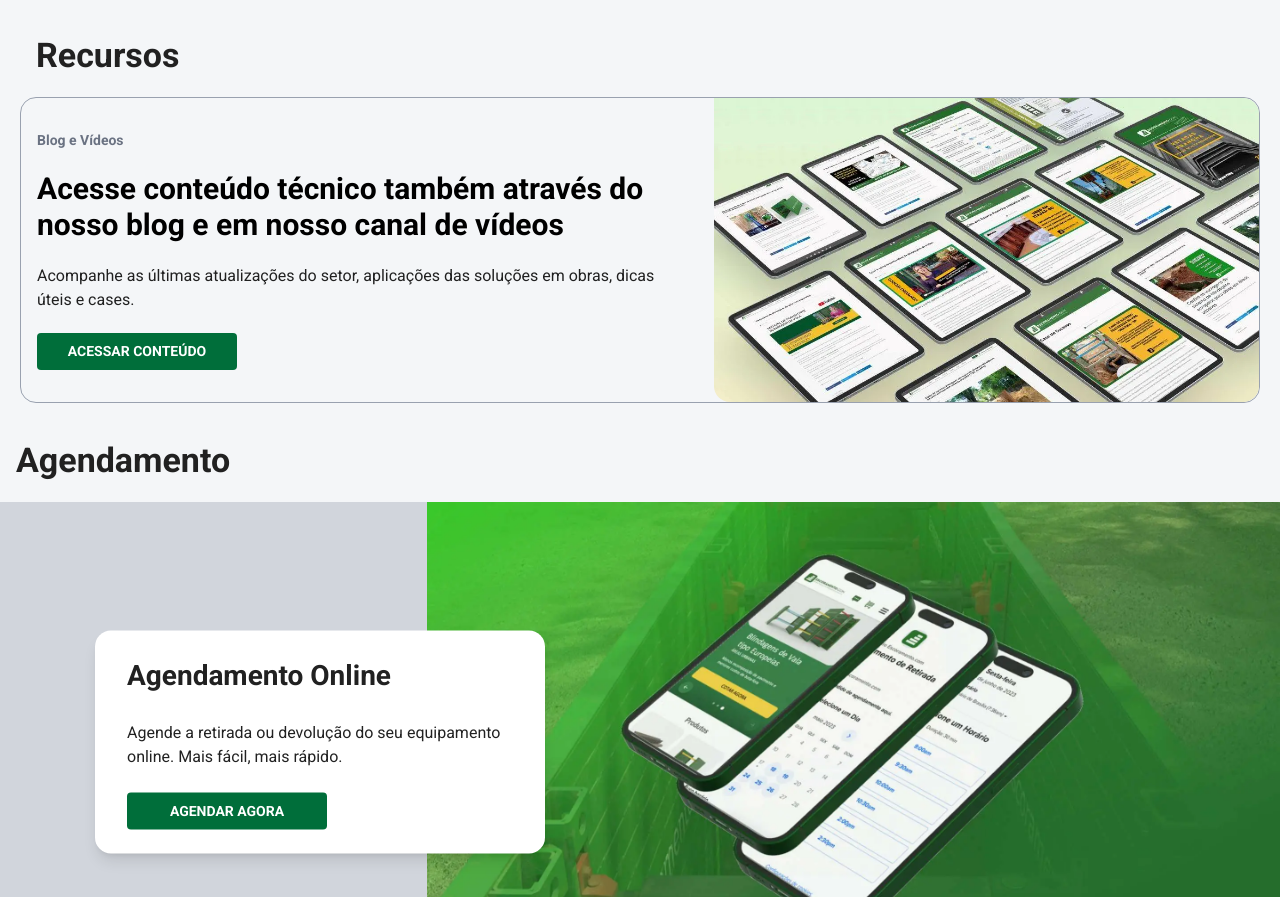
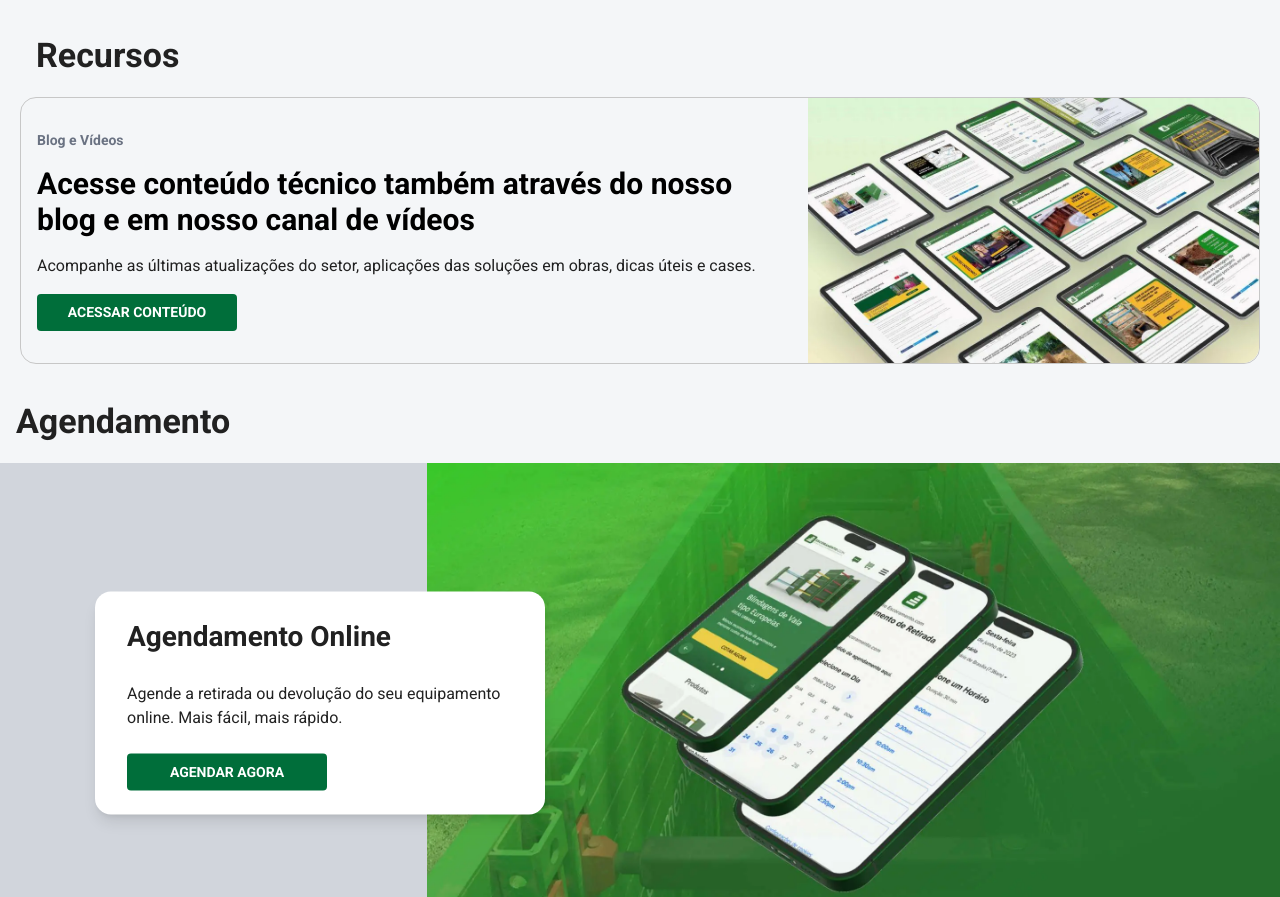
Before and after one commit to andrelucca99/desafio_front, a Next.js app: page / in a window 1280 px wide. Shown: the part 2830-3727 px from the top of the page. Built offline with nearby package versions, Linux system fonts and the light colour scheme.

Commit message:
style: ajuste no resposivo do componente SectionResources

```diff
--- a/src/components/SectionResources/index.tsx
+++ b/src/components/SectionResources/index.tsx
@@ -10,8 +10,8 @@ export default function SectionResources() {
   return (
     <section className="w-full bg-[#F4F6F8] py-2 px-5">
       <TitleSection>Recursos</TitleSection>
-      <div className="flex w-full flex-col sm:flex-row bg-transparent gap-3 border border-gray-400 rounded-2xl">
-        <div className="w-full md:w-3/4 flex flex-col justify-between gap-4 py-8 px-4">
+      <div className="flex w-full flex-col lg:flex-row bg-transparent gap-3 border border-[#c7c7c7] rounded-2xl">
+        <div className="w-full lg:w-3/4 flex flex-col justify-between gap-4 py-8 px-4">
           <span className="text-sm font-bold text-gray-500">Blog e Vídeos</span>
 
           <h3 className="text-[20px] md:text-3xl font-bold">
@@ -24,7 +24,9 @@ export default function SectionResources() {
 
           <Button text="acessar conteúdo" />
         </div>
-        <Image className="rounded-b-2xl md:rounded-r-2xl" src={foto} alt="Recursos" width={545} height={310} />
+        <div className="w-full lg:w-[545px]">
+          <Image className="h-full sm:rounded-bl-2xl sm:rounded-br-2xl lg:rounded-b-none lg:rounded-r-2xl lg:rounded-br-2xl" src={foto} alt="Recursos" />
+        </div>
       </div>
     </section>
   );
```
